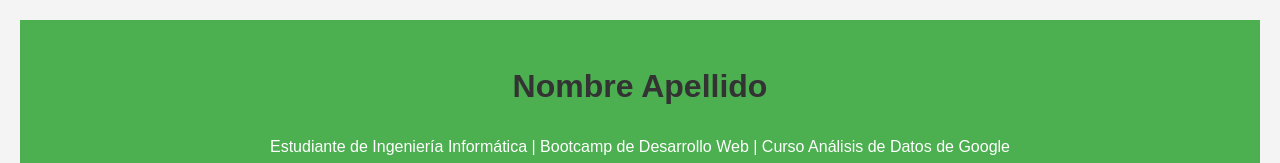
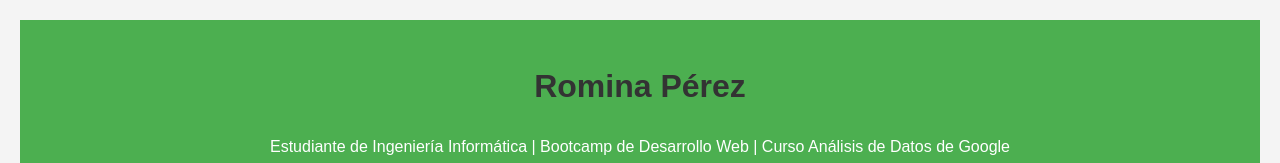
Before and after one commit to romina227/cv, a plain HTML site: page index.html in a window 1280 px wide. Shown: the top 163 px of the page. Drawn offline with Linux system fonts and the light colour scheme.

Commit message:
Update index.html

```diff
--- a/index.html
+++ b/index.html
@@ -8,7 +8,7 @@
 </head>
 <body>
     <header>
-        <h1>Nombre Apellido</h1>
+        <h1>Romina Pérez</h1>
         <p>Estudiante de Ingeniería Informática | Bootcamp de Desarrollo Web | Curso Análisis de Datos de Google</p>
     </header>
 
```
